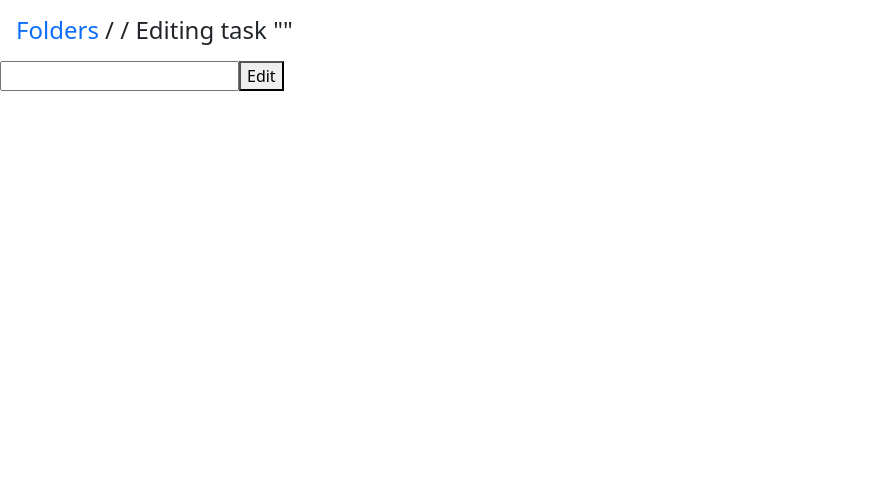
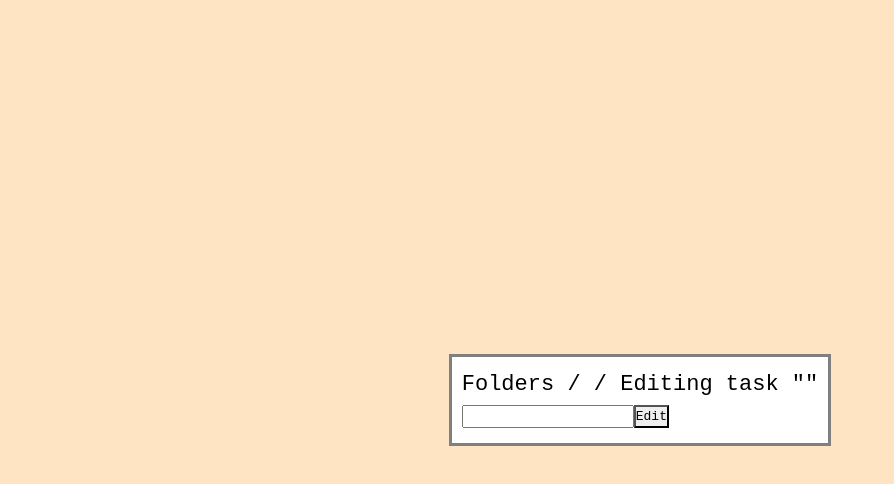
Before and after one commit to joaquinarroyo/ToDoListApp, a React (Create React App) app in the folder front/: page /editTask in a window 1280 px wide. Shown: the top 484 px of the page, without its empty margins (0-894 px from the left). Built offline with nearby package versions, Linux system fonts and the light colour scheme; no server answers.

Commit message:
Include stylesheets

```diff
--- a/front/public/index.html
+++ b/front/public/index.html
@@ -28,7 +28,7 @@
   </head>
   <body>
     <noscript>You need to enable JavaScript to run this app.</noscript>
-    <div id="root"></div>
+    <div id="root" class="main"></div>
     <!--
       This HTML file is a template.
       If you open it directly in the browser, you will see an empty page.
--- a/front/src/components/folder/EditFolder.js
+++ b/front/src/components/folder/EditFolder.js
@@ -34,18 +34,18 @@ class EditFolder extends React.Component {
     // Render the input for the new name of the folder
     render() {
         return (
-            <div>
-                <h4 class="m-3">
+            <div class="todo">
+                <h1>
                     <Link to="/">Folders</Link> /
                     {' Editing "' + this.state.name +'" folder'}
-                </h4>
+                </h1>
                 <ToastContainer />
                 <input type="text" value={this.state.name} onChange={this.onChangeName.bind(this)}/>
                 <button onClick={() =>
                     FolderService.editFolder(
                         {id: this.state.folder_id,
                          name: this.state.name}).then(toast.success("Folder edited succesfully"))}>
-                        Edit
+                    Edit
                 </button>
             </div>
         );
--- a/front/src/components/folder/Folders.js
+++ b/front/src/components/folder/Folders.js
@@ -48,14 +48,14 @@ class Folders extends React.Component {
     // Render the folders and the input for the new folder
     render() {
         return (
-            <div>
-                <h4 class="m-4"><Link to='/'>Folders</Link></h4>
+            <div class="todo">
+                <h1><Link to='/'>Folders</Link></h1>
                 <ToastContainer />
-                <table class="m-3">
+                <table>
                     <tbody>
                     {this.state.folders.map(folder =>
                         <tr key={folder.id}>
-                            <td>- {folder.name}</td>
+                            <td class="td-padding">-{folder.name}</td>
                             <td><Link to={'/viewTasks?'+folder.id}>View items</Link></td>
                             <td><Link to={'/editFolder?'+folder.id}>Edit</Link></td>
                             <td>
@@ -69,9 +69,9 @@ class Folders extends React.Component {
                     </tbody>
                 </table>
                 <div>
-                    <input type="text" value={this.state.name}
+                    <input type="text" placeholder="New folder" value={this.state.name}
                         onChange={this.onChangeName.bind(this)}/>
-                    <button onClick={() => this.createFolder()}>Create</button>
+                    <button onClick={() => this.createFolder()}>Add</button>
                 </div>
             </div>
         );
--- a/front/src/components/task/EditTask.js
+++ b/front/src/components/task/EditTask.js
@@ -40,20 +40,20 @@ class EditTask extends React.Component {
     // Render the input for the new content of the task
     render() {
         return (
-            <div>
-                <h4 class="m-3">
+            <div class="todo">
+                <h1>
                     <Link to="/">Folders</Link>
                     {' / '}
                     <Link to={"/viewTasks?"+this.state.folder_id}>{this.state.folder_name}</Link>
                     {' / Editing task "' + this.state.content + '"'}
-                </h4>
+                </h1>
                 <ToastContainer/>
                 <input type="text" value={this.state.content} onChange={this.onChangeContent.bind(this)}/>
                 <button onClick={() =>
                     TaskService.editTask(
                         {id: this.state.task_id,
                          content: this.state.content}).then(toast.success("Task edited with success."))}>
-                        Edit
+                    Edit
                 </button>
             </div>
         );
--- a/front/src/components/task/Tasks.js
+++ b/front/src/components/task/Tasks.js
@@ -31,6 +31,11 @@ class Tasks extends React.Component {
         this.componentDidMount();
     }
 
+    async completeTask(id) {
+        await TaskService.completeTask(id);
+        this.componentDidMount();
+    }
+
     // Get the tasks related to the folder from the database
     componentDidMount() {
         var folder_id = window.location.href.split("?")[1];
@@ -59,20 +64,20 @@ class Tasks extends React.Component {
     // Render the tasks and the input for the new task
     render() {
         return (
-            <div>
-                <h4 class="m-3">
+            <div class="todo">
+                <h1>
                     <Link to="/">Folders</Link> /
                     {' ' + this.state.folder_name}
-                </h4>
+                </h1>
                 <ToastContainer />
                 <table>
                     <tbody>
                     {this.state.tasks.map(task =>
                         <tr key={task.id}>
                             <td>
-                                <button>Done</button>
+                                <input onChange={() => this.completeTask(task.id)}checked={task.done} type="checkbox" name="task" />
                             </td>
-                            <td>{task.content}</td>
+                            <td class="td-padding">{task.content}</td>
                             <td><Link to={'/editTask?'+task.id+'?'+
                                 this.state.folder_name +'?'+this.state.folder_id}>Edit
                                 </Link>
@@ -87,12 +92,10 @@ class Tasks extends React.Component {
                     )}
                     </tbody>
                 </table>
-                <div class="input-group">
-                <   input class="form-control form-control-lg m-3" type="text"
+                <div>
+                    <input type="text"
                     value={this.state.newTask} onChange={this.onChangeContent.bind(this)}/>
-                    <button class="btn btn-default" onClick={() => this.createTask()}>
-                            Add
-                    </button>
+                    <button onClick={() => this.createTask()}>Add</button>
                 </div>
             </div>
         );
--- a/front/src/css/folders.css
+++ b/front/src/css/folders.css
@@ -1,9 +1,67 @@
-a {
-    text-decoration: none;
+* {
+    box-sizing: border-box;
+    padding: 0;
+    margin: 0;
+    font-family: monospace;
 }
 
-table tr {
+.main {
     display: flex;
-    justify-content: space-between;
+    justify-content: center;
+    align-items: center;
+    min-height: 100vh;
+    background-color: bisque;
+}
+
+.todo {
+    background-color: white;
+    border: 3px solid gray;
+    padding: 15px 10px;
+    width: auto;
+}
+
+.todo h1 a, .todo h1 {
+    font-size: 22px;
+    text-decoration: none;
+    color: black;
+}
+
+table {
+    margin: 15px 0;
+}
+
+.td-padding {
+    padding-left: 5px;
+    padding-right: 7px;
+}
+
+table tr td a {
+    display: grid;
+    grid-template-columns: 1fr repeat(3, auto);
     gap: 10px;
 }
+
+tr label {
+    display: flex;
+    align-items: center;
+}
+
+tr a {
+    text-decoration: none;
+    color: blue;
+}
+
+form {
+    width: auto;
+}
+
+form input {
+    border: .5px solid gray;
+    border-radius: 0;
+    padding: 2px 5px;
+}
+
+form input[type="text"] {
+    width: auto;
+    margin-right: 5px;
+}
--- a/front/src/services/TaskService.js
+++ b/front/src/services/TaskService.js
@@ -24,10 +24,8 @@ class TaskService {
     }
 
     // Switch the state 'done' of the given task
-    completeTask(task) {
-        return axios.post(ApiURL + 'switchStateTask', {
-            id: task.id,
-        });
+    completeTask(id) {
+        return axios.post(ApiURL + 'switchStateTask/'+ id);
     }
 
     // Delete the task with the given id from the database
```
